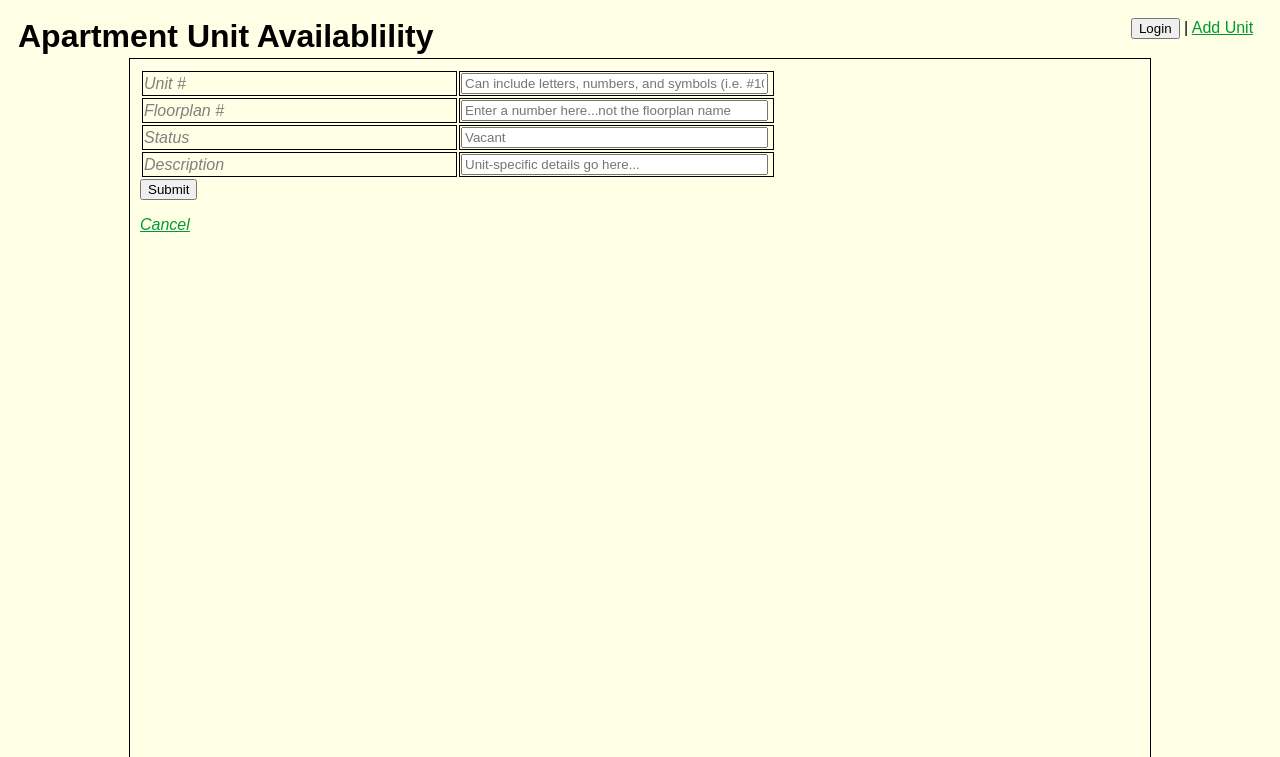
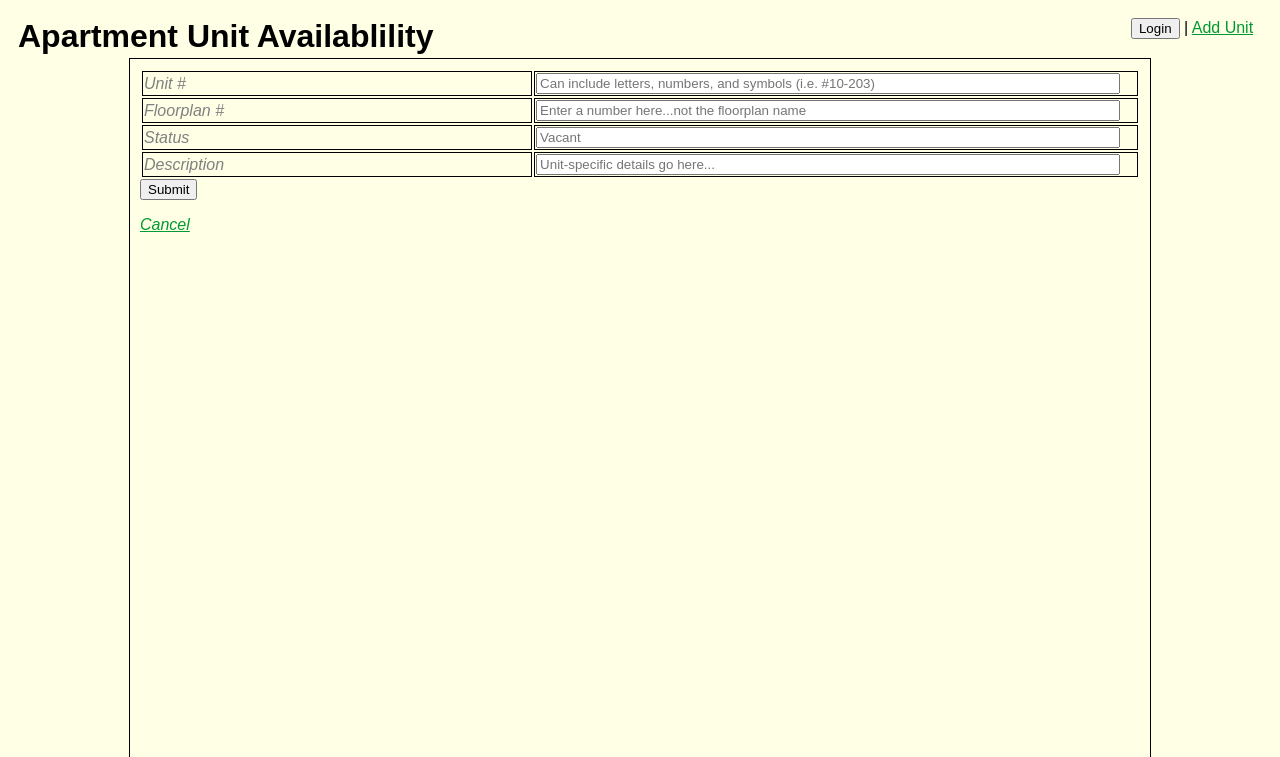
Before and after one commit to robmonday/apartment-inventory, a Flask app: page /newunit/ in a window 1280 px wide. Shown: the top 757 px of the page. Run offline with Flask 2, Linux system fonts and the light colour scheme.

Commit message:
Update README.md content and add minor formatting improvements

```diff
--- a/static/styles.css
+++ b/static/styles.css
@@ -63,6 +63,7 @@ td {
 
 #input_field {
 	width: 96%;
+	min-width: 500px;
 }
 
 #login-button {
```
Also changed, not shown: README.md.
